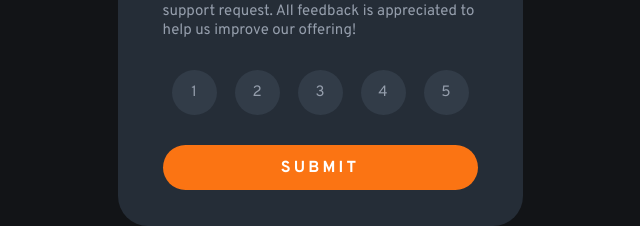
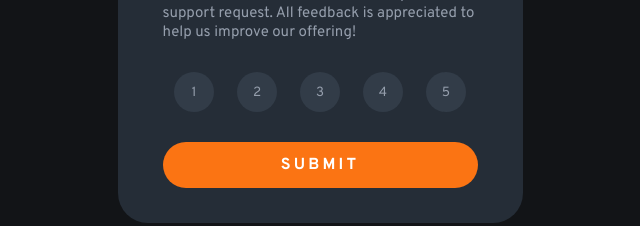
Before and after one commit to Lc-Olimpio/FrontEndMentor-Interactive-rating-component, a plain HTML site: page index.html in a window 1280 px wide. Shown: the part 380-606 px from the top of the page, without its empty margins (320-960 px from the left). Drawn offline with Linux system fonts and the light colour scheme.

Commit message:
projeto completo, conserto

```diff
--- a/css/style.css
+++ b/css/style.css
@@ -53,17 +53,13 @@ body {
   border-radius: 1em;
   text-align: center;
 }
-.main ul {
+.main .scoreopt {
   list-style: none;
   display: flex;
   justify-content: space-around;
   margin: 2em 0;
 }
-.main .selected {
-  background: hsl(217deg, 12%, 63%);
-  color: hsl(0deg, 0%, 100%);
-}
-.main li {
+.main .score {
   display: flex;
   justify-content: center;
   align-items: center;
@@ -76,10 +72,14 @@ body {
   padding: 1.5em;
   border: none;
 }
-.main li:hover {
+.main .score:hover {
   background-color: hsl(25deg, 97%, 53%);
   color: hsl(0deg, 0%, 100%);
   cursor: pointer;
+}
+.main .selected {
+  background: hsl(217deg, 12%, 63%);
+  color: hsl(0deg, 0%, 100%);
 }
 .main .submit-button {
   width: 100%;
--- a/index.html
+++ b/index.html
@@ -22,13 +22,13 @@
         to help us improve our offering!
       </p>
 
-      <ul>
-        <li class="score" value="1"> 1 </li>
-        <li class="score" value="2"> 2 </li>
-        <li class="score" value="3"> 3 </li>
-        <li class="score" value="4"> 4 </li>
-        <li class="score" value="5"> 5 </li>
-      </ul>
+      <div class="scoreopt">
+        <button class="score" value="1" type="button"> 1 </button>
+        <button class="score" value="2" type="button"> 2 </button>
+        <button class="score" value="3" type="button"> 3 </button>
+        <button class="score" value="4" type="button"> 4 </button>
+        <button class="score" value="5" type="button"> 5 </button>
+      </div>
 
       <button class="submit-button" type="submit">SUBMIT</button>
     </form>
```
